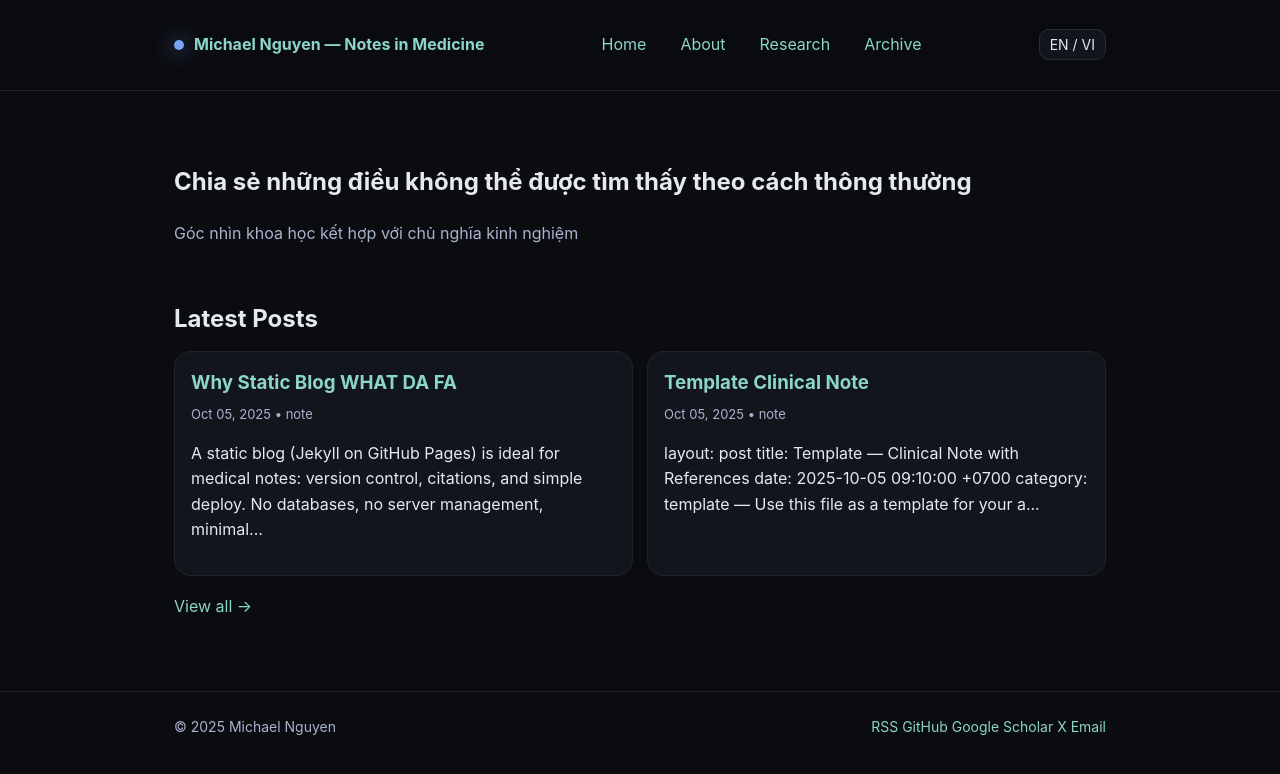
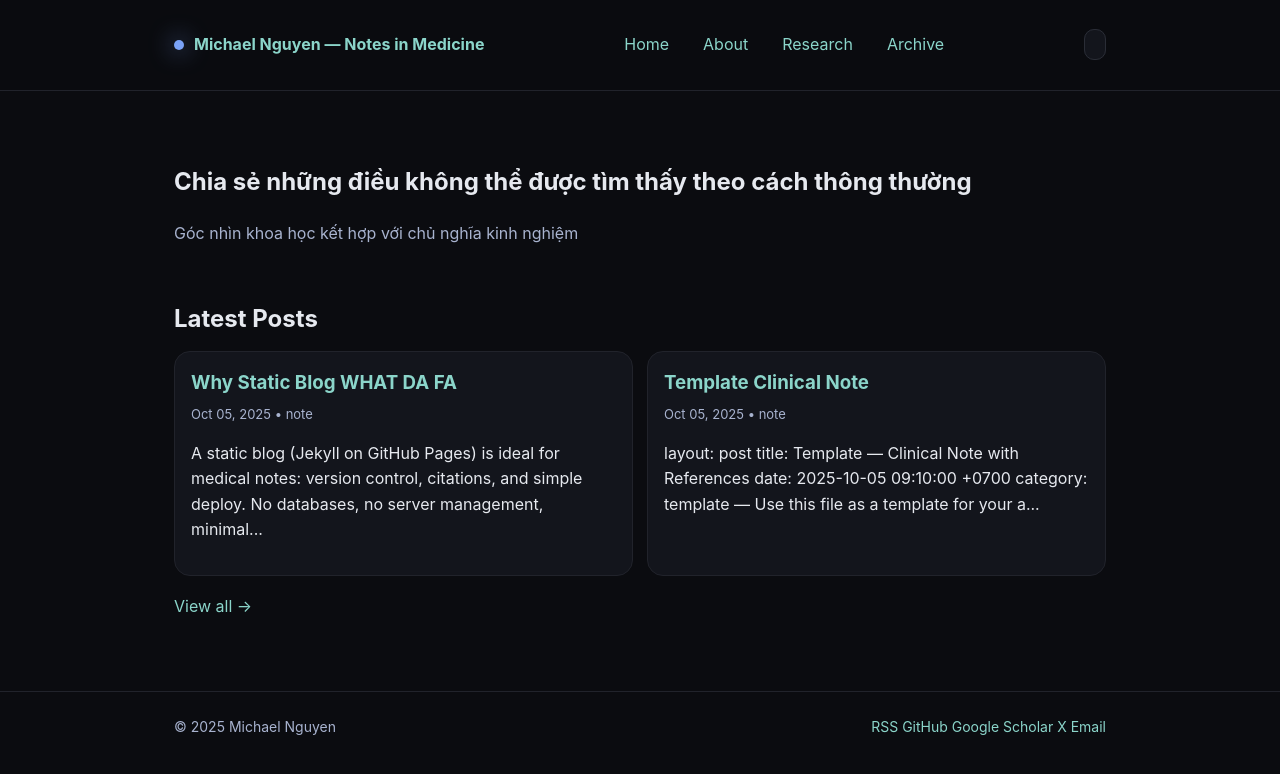
Before and after one commit to manhnguyen-art/manhnguyen-art.github.io, a Jekyll site: the page built from index.md, in a window 1280 px wide. Shown: the top 774 px of the page. Built offline with Jekyll 4.4.1, drawn with Linux system fonts in a browser that asks for light colours; our own code applies the rules of GitHub Pages for plain Markdown files.

Commit message:
Update header.html

```diff
--- a/_includes/header.html
+++ b/_includes/header.html
@@ -9,16 +9,27 @@
       <a href="{{ item.url | relative_url }}">{{ item.name }}</a>
       {% endfor %}
     </nav>
-    <nav class="site-nav">
-  <!-- menu khác -->
-  {% if page.alt_url %}
-    <a class="lang-switch" href="{{ page.alt_url | relative_url }}">
-      {% if page.lang == "vi" %}English{% else %}Tiếng Việt{% endif %}
-    </a>
-  {% else %}
-    <!-- fallback: đưa về /en/ hoặc /vi/ gốc -->
-    <a class="lang-switch" href="{% if page.lang == 'vi' %}/en/{% else %}/vi/{% endif %}">EN / VI</a>
-  {% endif %}
+    <nav>
+      <a href="{{ '/' | relative_url }}">{{ site.data.i18n.nav.home[page.lang] }}</a>
+      <a href="{{ page.lang == 'vi' ? '/vi/archives/' : '/en/archives/' | relative_url }}">
+        {{ site.data.i18n.nav.archives[page.lang] }}
+      </a>
+      <a href="{{ page.lang == 'vi' ? '/vi/research/' : '/en/research/' | relative_url }}">
+        {{ site.data.i18n.nav.research[page.lang] }}
+      </a>
+
+      {% comment %} Nút chuyển ngôn ngữ: dùng alt_url nếu có, else rơi về root bên kia {% endcomment %}
+      {% assign other = page.lang == 'vi' ? 'en' : 'vi' %}
+      {% if page.alt_url %}
+        <a class="lang-switch" href="{{ page.alt_url | relative_url }}">
+          {{ other | upcase }}
+        </a>
+      {% else %}
+        <a class="lang-switch" href="{{ '/' | append: other | append: '/' | relative_url }}">
+          {{ other | upcase }}
+        </a>
+      {% endif %}
 </nav>
+
   </div>
 </header>
```
